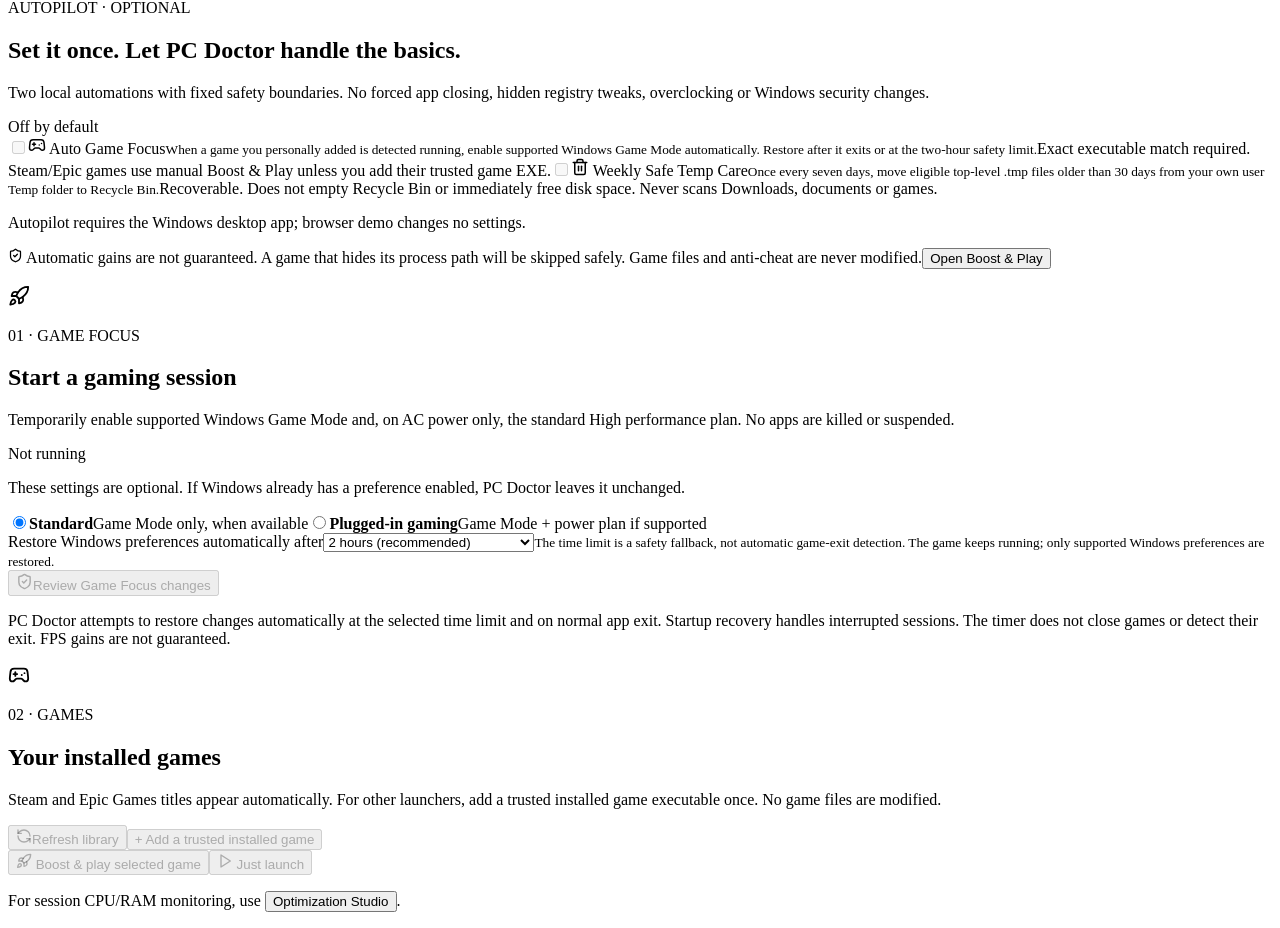
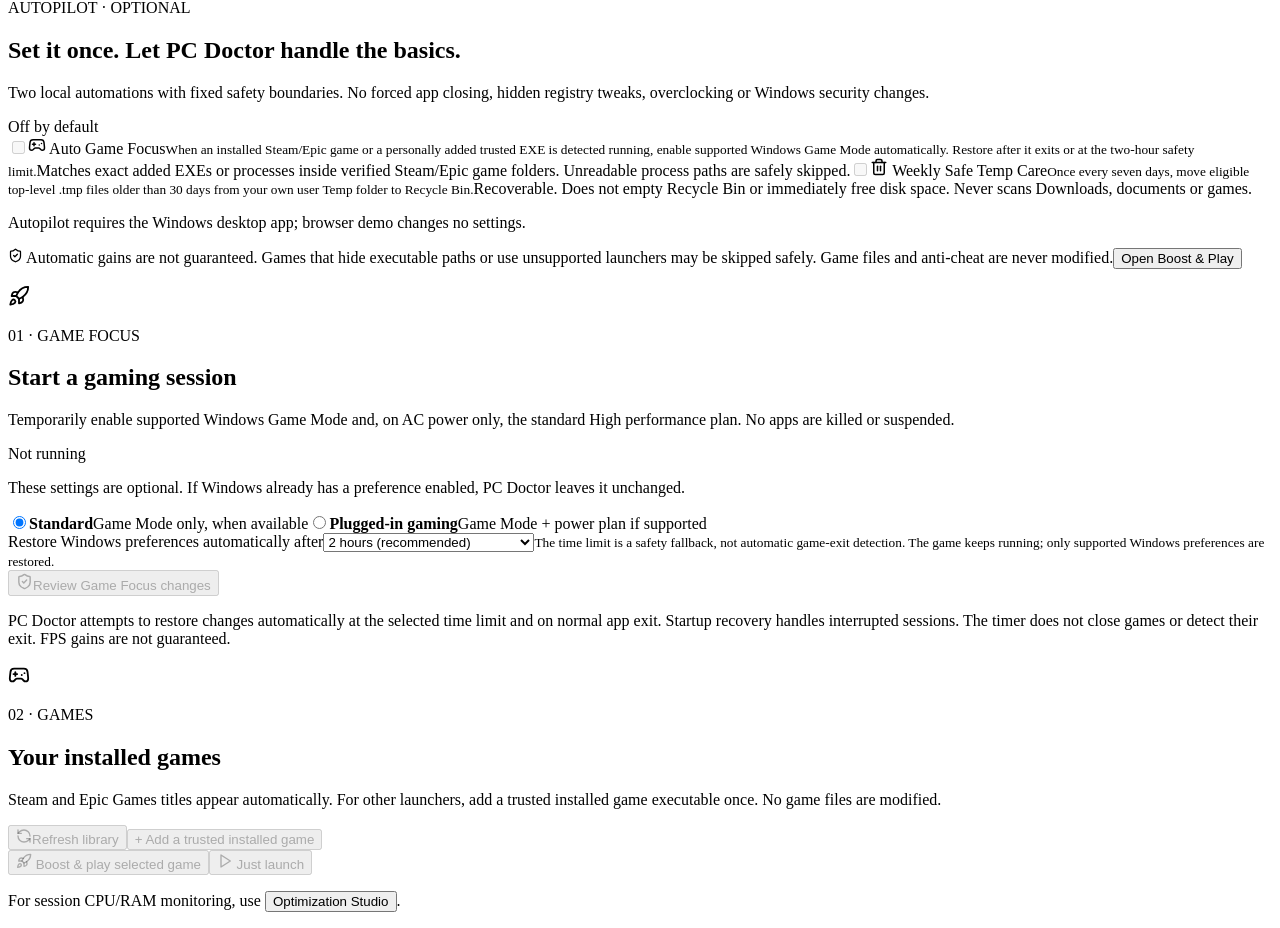
Before and after one commit to dvilrgamerz/PC-Laptop-Doctor-AI, a React (Vite) app: page / in a window 1280 px wide. Shown: the part 939-1867 px from the top of the page. Built offline with nearby package versions, Linux system fonts and the light colour scheme; the HTML template or start-up script is replaced by a standard one.

Commit message:
feat: extend automatic Game Focus from trusted EXEs to detected Steam/Epic installed games

```diff
--- a/src/AutopilotPanel.jsx
+++ b/src/AutopilotPanel.jsx
@@ -57,8 +57,8 @@ export default function AutopilotPanel({demo,onNavigate}){
    <label className={'v8-auto-choice '+(options.autoBoost?'selected':'')}>
     <input type="checkbox" checked={options.autoBoost} disabled={!desktop||busy} onChange={e=>change('autoBoost',e.target.checked)}/>
     <span className="v8-auto-choice-content"><span className="v8-auto-choice-title"><Gamepad2 size={18}/> Auto Game Focus</span>
-      <small>When a game you personally added is detected running, enable supported Windows Game Mode automatically. Restore after it exits or at the two-hour safety limit.</small>
-      <span className="v8-auto-fine">Exact executable match required. Steam/Epic games use manual Boost & Play unless you add their trusted game EXE.</span></span>
+      <small>When an installed Steam/Epic game or a personally added trusted EXE is detected running, enable supported Windows Game Mode automatically. Restore after it exits or at the two-hour safety limit.</small>
+      <span className="v8-auto-fine">Matches exact added EXEs or processes inside verified Steam/Epic game folders. Unreadable process paths are safely skipped.</span></span>
    </label>
    <label className={'v8-auto-choice '+(options.weeklyCleanup?'selected':'')}>
     <input type="checkbox" checked={options.weeklyCleanup} disabled={!desktop||busy} onChange={e=>change('weeklyCleanup',e.target.checked)}/>
@@ -81,7 +81,7 @@ export default function AutopilotPanel({demo,onNavigate}){
    </div>
   </div>}
   {!desktop&&<p className="v7-demo">Autopilot requires the Windows desktop app; browser demo changes no settings.</p>}
-  <p className="v8-auto-bottom"><ShieldCheck size={15}/> Automatic gains are not guaranteed. A game that hides its process path will be skipped safely. Game files and anti-cheat are never modified.
+  <p className="v8-auto-bottom"><ShieldCheck size={15}/> Automatic gains are not guaranteed. Games that hide executable paths or use unsupported launchers may be skipped safely. Game files and anti-cheat are never modified.
     <button type="button" onClick={()=>onNavigate('boost')}>Open Boost & Play</button></p>
   {message&&<p className="v7-notice" role="status">{message}</p>}
  </section>
```
